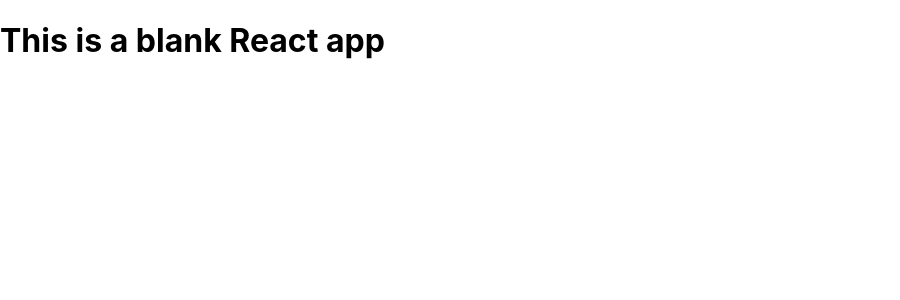
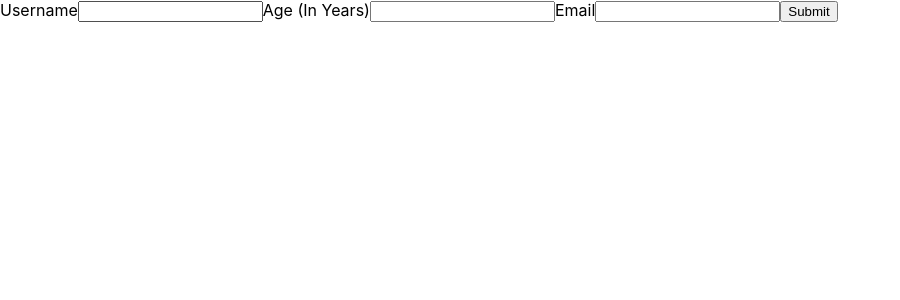
Before and after one commit to Mr-Smyth/react-user-store, a React (Create React App) app: page / in a window 1280 px wide. Shown: the top 300 px of the page, without its empty margins (0-900 px from the left). Built offline with nearby package versions, Linux system fonts and the light colour scheme.

Commit message:
Added basic form to the main page

```diff
--- a/src/App.js
+++ b/src/App.js
@@ -1,5 +1,9 @@
+import AddUser from "./components/Users/AddUser";
+
 const App = () => {
-  return(<h1>This is a blank React app</h1>)
+  return(
+    <AddUser />
+  )
 }
 
 export default App;
--- /dev/null
+++ b/src/components/Users/AddUser.js
@@ -0,0 +1,28 @@
+import React from "react";
+
+const AddUser = (props) => {
+  const addUserHandler = (event) => {
+      event.preventDefault();
+    return (
+      <div>
+        <h1>You submitted a form!</h1>
+      </div>
+    );
+  };
+  return (
+    <div>
+      <form>
+        <label htmlFor="username">Username</label>
+        <input id="username" type="text"></input>
+        <label htmlFor="age">Age (In Years)</label>
+        <input id="age" type="number"></input>
+        <label htmlFor="email">Email</label>
+        <input id="email" type="email"></input>
+
+        <button type="submit">Submit</button>
+      </form>
+    </div>
+  );
+};
+
+export default AddUser;
```
